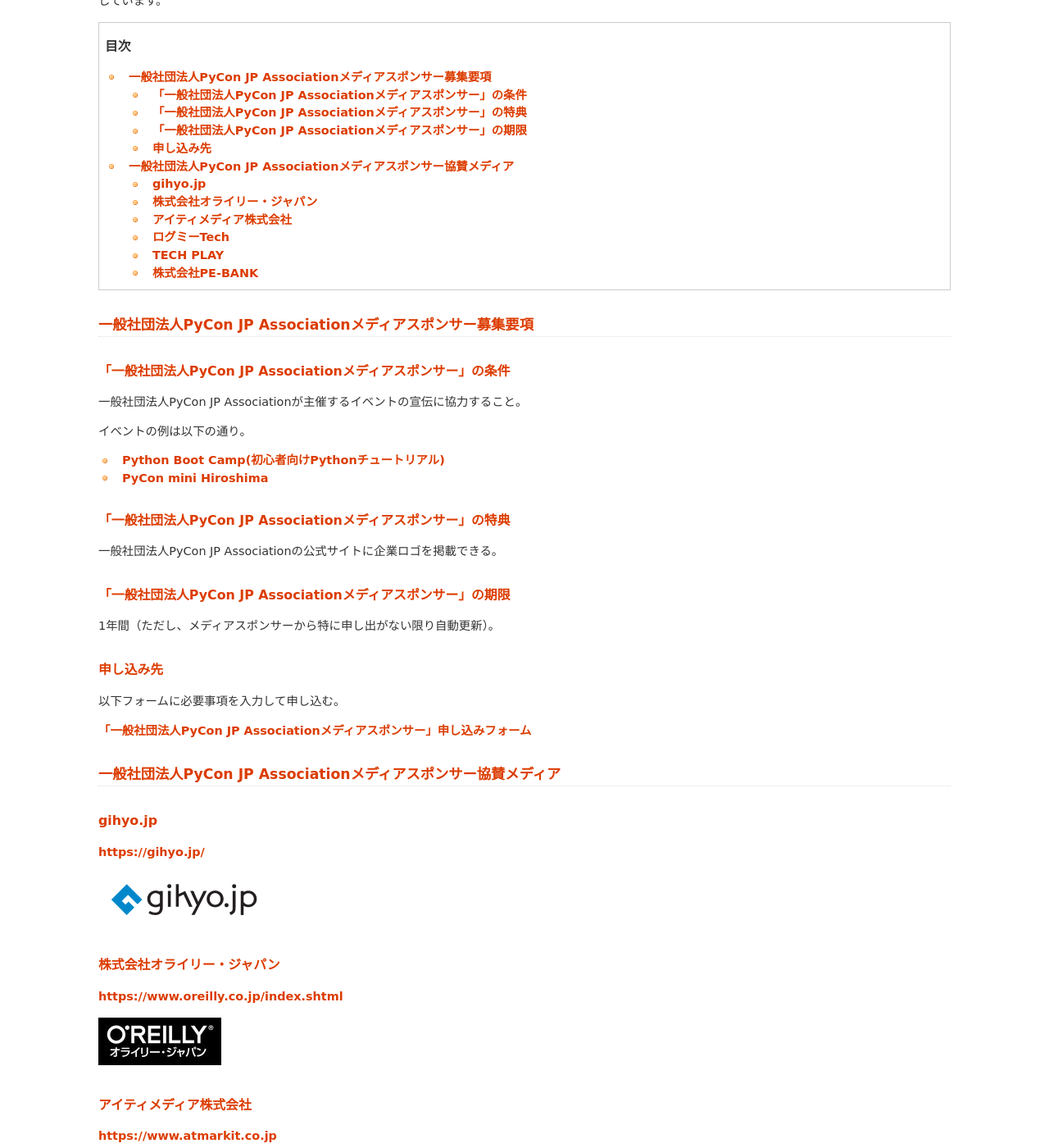
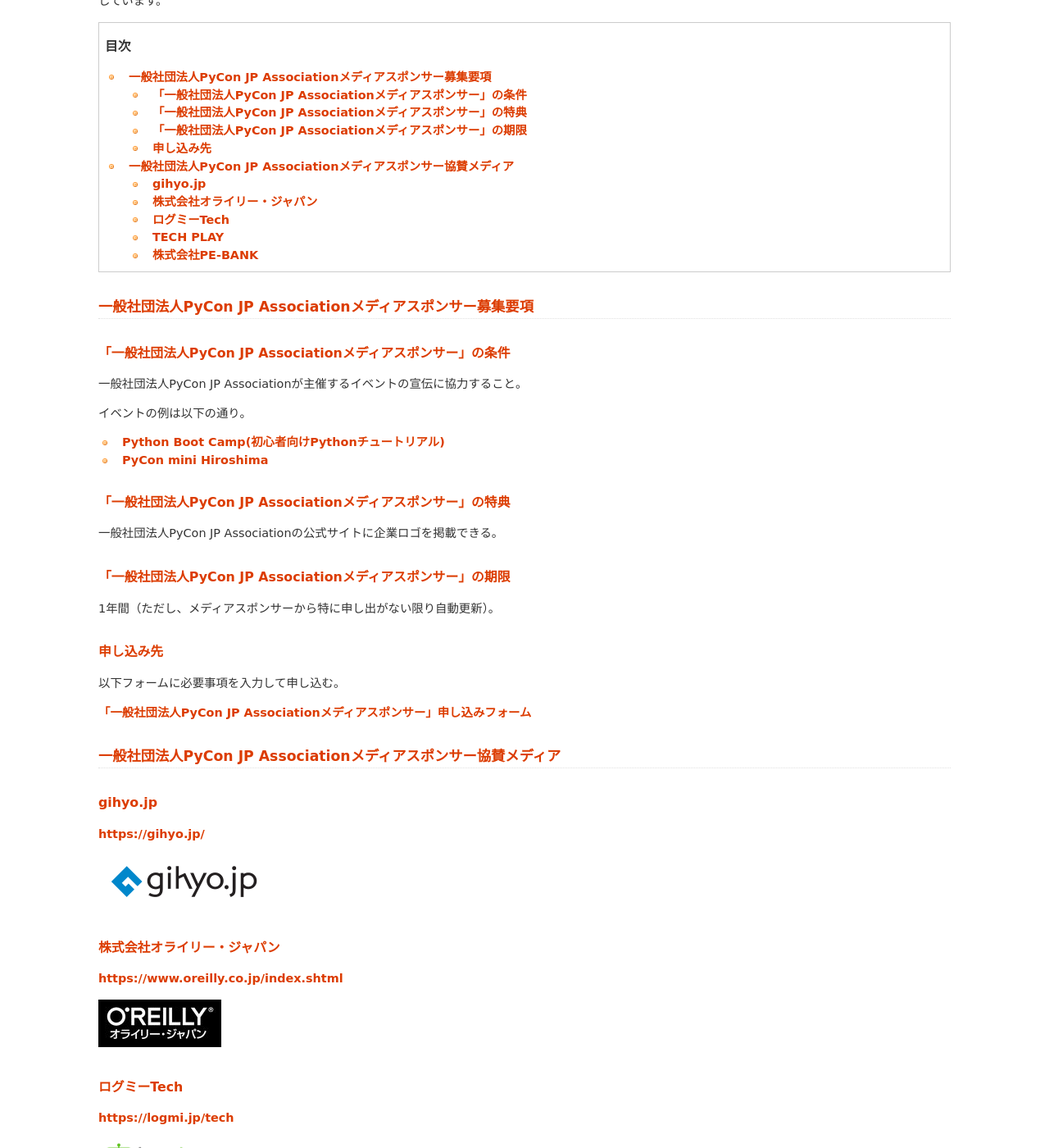
Before and after one commit to pyconjp/www.pycon.jp, a Sphinx documentation site: the page built from source/sponsor/media.rst, in a window 1280 px wide and 1400 px high, scrolled down 249 px. Shown: the whole window at 82% size. Built offline with Sphinx 7.4.7, drawn with Linux system fonts in a browser that asks for light colours.

Commit message:
アイティメディアさんをメディアスポンサーから削除

```diff
--- a/source/sponsor/media.rst
+++ b/source/sponsor/media.rst
@@ -60,15 +60,6 @@
    :alt: 株式会社オライリー・ジャパン
    :target: https://www.oreilly.co.jp/index.shtml
 
-アイティメディア株式会社
-------------------------
-
-https://www.atmarkit.co.jp
-
-.. image:: /_static/sponsor/media/logos/atmarkit.png
-   :alt: アイティメディア株式会社
-   :target: https://www.atmarkit.co.jp
-
 ログミーTech
 ------------
 
```
Also changed, not shown: source/_static/sponsor/media/logos/atmarkit.png (deleted).
